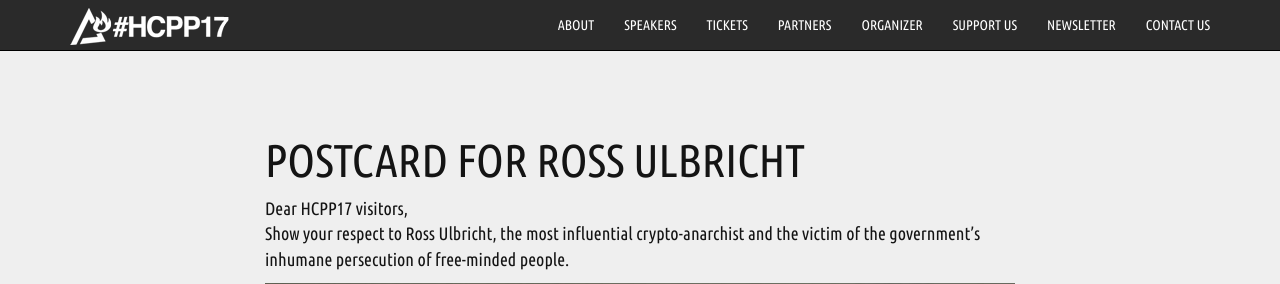
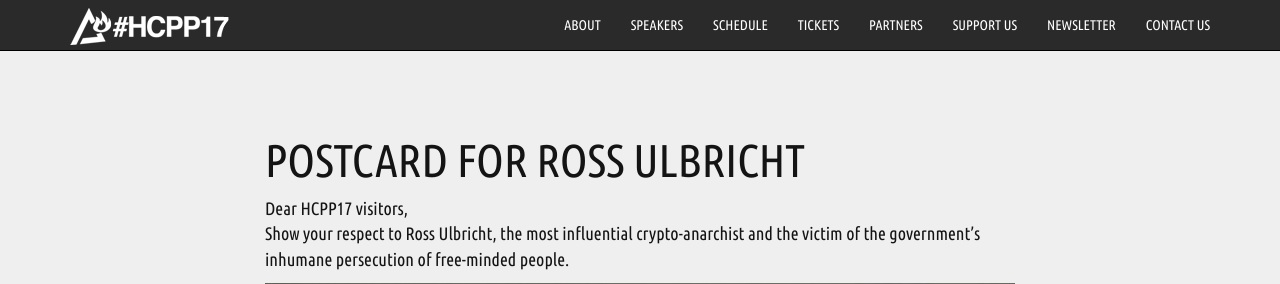
Before and after one commit to ParalelniPolis/hcpp2017web, a Node server app: page /ross/ in a window 1280 px wide. Shown: the top 284 px of the page. Run offline with Node 20, Linux system fonts and the light colour scheme; some libraries are stand-ins or nearby versions.

Commit message:
Navigation update

```diff
--- a/views/layouts/main.handlebars
+++ b/views/layouts/main.handlebars
@@ -76,11 +76,11 @@
         <li><a class="page-scroll" href="/#speakers">Speakers</a></li>
         {{!<li><a class="page-scroll" href="/#programme">Programme</a></li>}}
         {{!<li><a class="page-scroll" href="/#highlight">Highlights</a></li>}}
-        {{!<li><a class="page-scroll" href="/#schedule">Schedule</a></li>}}
+        <li><a class="page-scroll" href="/#schedule">Schedule</a></li>
         <li><a class="page-scroll" href="/#tickets">Tickets</a></li>
         {{!<li><a class="page-scroll" href="/#previous-years">Previous Years</a></li>}}
         <li><a class="page-scroll" href="/#partners">Partners</a></li>
-        <li><a class="page-scroll" href="/#organizer">Organizer</a></li>
+        {{!<li><a class="page-scroll" href="/#organizer">Organizer</a></li>}}
         <li><a class="page-scroll" href="/#support">Support us</a></li>
         <li><a class="page-scroll" href="/#newsletter">Newsletter</a></li>
         <li><a class="page-scroll" href="/#contact">Contact us</a></li>
@@ -203,11 +203,11 @@
           <li><a class="page-scroll" href="/#speakers">Speakers</a></li>
           {{!<li><a class="page-scroll" href="/#programme">Programme</a></li>}}
           {{!<li><a class="page-scroll" href="/#highlight">Highlights</a></li>}}
-          {{!<li><a class="page-scroll" href="/#schedule">Schedule</a></li>}}
+          <li><a class="page-scroll" href="/#schedule">Schedule</a></li>
           <li><a class="page-scroll" href="/#tickets">Tickets</a></li>
           {{!<li><a class="page-scroll" href="/#previous-years">Previous Years</a></li>}}
           <li><a class="page-scroll" href="/#partners">Partners</a></li>
-          <li><a class="page-scroll" href="/#organizer">Organizer</a></li>
+          {{!<li><a class="page-scroll" href="/#organizer">Organizer</a></li>}}
           <li><a class="page-scroll" href="/#support">Support us</a></li>
           <li><a class="page-scroll" href="/#newsletter">Newsletter</a></li>
           <li><a class="page-scroll" href="/#contact">Contact us</a></li>
```
